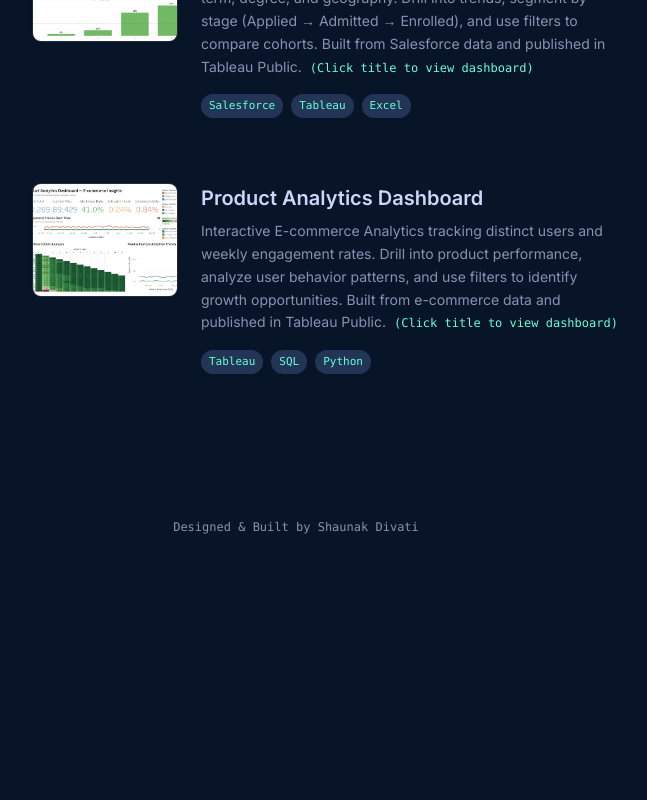
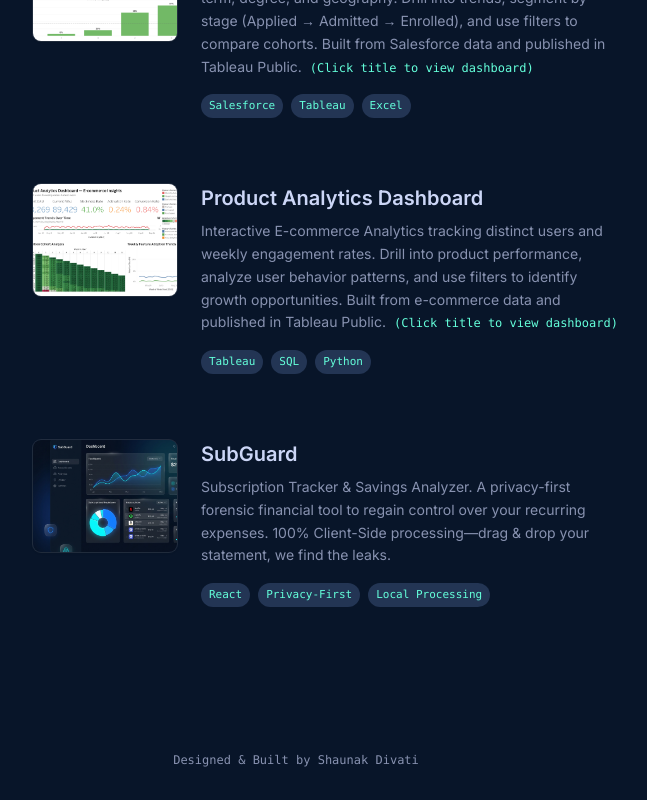
Before and after one commit to Hyperion3112/my-portfolio, a React (Create React App) app: page / in a window 1280 px wide. Shown: the part 2493-3293 px from the top of the page, without its empty margins (568-1215 px from the left). Before the commit the page ends 3060 px from the top, so only its background shows below. Built offline with nearby package versions, Linux system fonts and the light colour scheme.

Commit message:
feat: add SubGuard project to portfolio

```diff
--- a/src/components/Projects.jsx
+++ b/src/components/Projects.jsx
@@ -33,6 +33,15 @@ const projects = [
     link: 'https://public.tableau.com/views/ProductAnalystDashboard_17590385791200/ProductAnalytics?:language=en-US&:sid=&:redirect=auth&:display_count=n&:origin=viz_share_link',
     hasEmbeddedDashboard: true,
     embedUrl: 'https://public.tableau.com/views/ProductAnalystDashboard_17590385791200/ProductAnalytics?:language=en-US&:display_count=n&:origin=viz_share_link&:embed=y&:showVizHome=no&:toolbar=yes',
+  },
+  {
+    title: 'SubGuard',
+    image: '/subguard_thumbnail.png',
+    tech: ['React', 'Privacy-First', 'Local Processing'],
+    description: 'Subscription Tracker & Savings Analyzer. A privacy-first forensic financial tool to regain control over your recurring expenses. 100% Client-Side processing—drag & drop your statement, we find the leaks.',
+    link: 'https://subguard-omega.vercel.app/',
+    hasEmbeddedDashboard: false,
+    embedUrl: null,
   },
 ];
 
```
Also changed, not shown: public/subguard_thumbnail.png (added).
